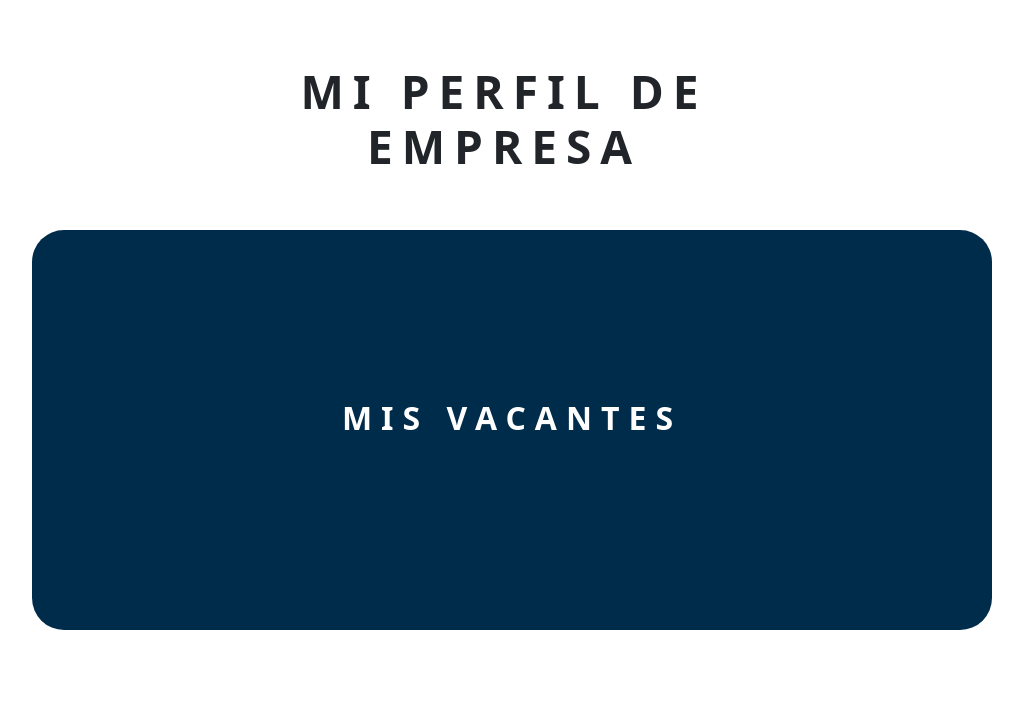
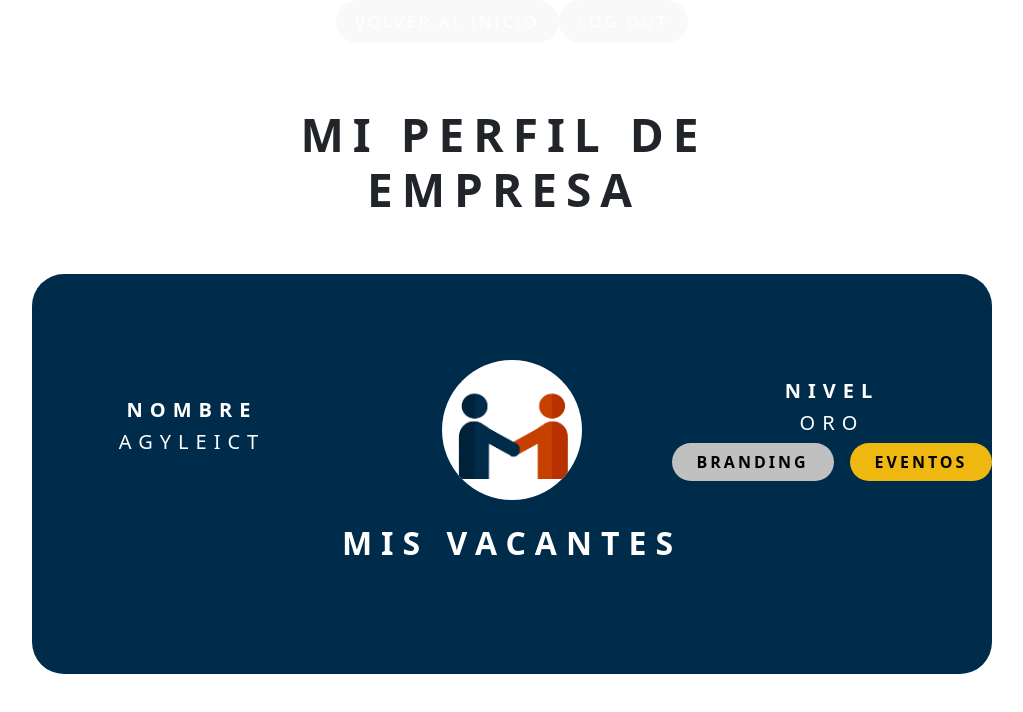
Before and after one commit to JavierMorgado/ISST-AgileICT-G02, a React (Vite) app: page /miEmpresa in a window 1280 px wide. Shown: the top 712 px of the page, without its empty margins (128-1151 px from the left). Built offline with nearby package versions, Linux system fonts and the light colour scheme.

Commit message:
comienzo del perfil

```diff
--- a/src/LogIn-Empresa.jsx
+++ b/src/LogIn-Empresa.jsx
@@ -1,7 +1,7 @@
 import { useState } from 'react'
 import DynamicInput from './textInput'
 import { Row, Stack, Button, Form, Col, Container } from 'react-bootstrap';
-//002
+
 
 export default function LogInEmpresa(props){
     const [email, setEmail] = useState('');
--- /dev/null
+++ b/src/MainMenu.jsx
@@ -0,0 +1,22 @@
+import { useState } from 'react'
+import DynamicInput from './textInput'
+import { Row, Stack, Button, Form, Col, Container } from 'react-bootstrap';
+
+
+export default function MainMenu(props){
+    const handleGoHome = () => {
+        window.location.href = '/';
+    };
+
+    const handleLogout = () => {
+        // Add your logout logic here
+        console.log('Logged out');
+    };
+
+    return (
+        <div>
+            <button onClick={handleGoHome} className='white rounded-pill'>Volver al Inicio</button>
+            <button onClick={handleLogout} className='white rounded-pill'>Log Out</button>
+        </div>
+    )
+}
--- a/src/MiEmpresa.jsx
+++ b/src/MiEmpresa.jsx
@@ -1,35 +1,76 @@
 import { useState } from 'react'
 import DynamicInput from './textInput'
 import { Row, Stack, Button, Form, Col, Container } from 'react-bootstrap';
-//002
+import agylelogo from './assets/agyleICT.png';
+import MainMenu from './MainMenu';
 
 export default function MiEmpresa(props){
 
-    function goToRegisterEmpresa(){
-        window.location.href = '/register-empresa';
+    function goToVacante(){
+        window.location.href = '/mi-empresa/vacante';
+    }
+    function goToNuevaVacante(){
+        window.location.href = '/mi-empresa/nueva-vacante';
+    }
+    function goToBranding(){
+        window.location.href = '/mi-empresa/branding';
+    }
+    function goToEventos(){
+        window.location.href = '/mi-empresa/eventos';
     }
 
     return(
-        <div className="d-flex flex-column justify-content-start align-items-center vh-100 vw-100">
-            <div className='d-flex justify-content-end align-items-center pt-3 me-3 w-50 mt-5'>
-                <h1>MI PERFIL DE EMPRESA</h1>
-            </div>
+        <div>
+            <MainMenu className/>
+            <div className="d-flex flex-column justify-content-st</div>art align-items-center vh-100 vw-100">
+                <div className='d-flex justify-content-end align-items-center pt-3 me-3 w-50 mt-5'>
+                    <h1>MI PERFIL DE EMPRESA</h1>
+                </div>
 
-            <div style={{backgroundColor: '#002C4B', width: '75%', height: '50%'}} className="rounded-5 d-flex flex-column justify-content-center align-items-center mt-5">
-            <Row>
-                    <Col md={4}>
-
+                <div style={{backgroundColor: '#002C4B', width: '75%', height: '50%'}} className="rounded-5 d-flex flex-column justify-content-center align-items-center mt-5">
+                <Row style={{width: '100%'}}>
+                    <Col md={4} className='d-flex justify-content-center'>
+                        <Stack className='align-items-center justify-content-center'>
+                            <h3 className='text-uppercase'>Nombre</h3>
+                            <h6 className='text-uppercase fw-normal'>AgyleICT</h6>
+                        </Stack>
                     </Col>
                     <Col md={4}>
-
+                        <Stack className='align-items-center justify-content-center'>
+                            <img
+                                src={agylelogo}
+                                alt="AgyleICT Logo"
+                                style={{
+                                    width: '7em',
+                                    height: '7em',
+                                    borderRadius: '50%',
+                                    border: '0px',
+                                    backgroundColor: 'white',
+                                    objectFit: 'contain'
+                                }}
+                            />
+                        </Stack>
                     </Col>
-                    <Col md={4}>
-
+                    <Col md={4} className='d-flex justify-content-center'>
+                        <Stack className='align-items-center justify-content-center'>
+                            <h3 className='text-uppercase'>nivel</h3>
+                            <h6 className='text-uppercase fw-normal'>oro</h6>
+                            <Stack direction='horizontal' gap={3} className='align-items-center justify-content-center'>
+                                <button className="btn bgPlata rounded-pill px-4 fw-semibold" onClick={goToBranding}>
+                                    BRANDING
+                                </button>
+                                <button className="btn bgOro rounded-pill px-4 fw-semibold" onClick={goToEventos}>
+                                    Eventos
+                                </button>
+                            </Stack>
+                        </Stack>
                     </Col>
                 </Row>
 
-                <h2 className='mb-4'>MIS VACANTES</h2>
+                <h2 className='mt-4 mb-4'>MIS VACANTES</h2>
 
+
+                </div>
             </div>
         </div>
     )
--- a/src/index.css
+++ b/src/index.css
@@ -202,3 +202,15 @@ input:not(:placeholder-shown) {
 .colorOro{
   color: #977409 !important;
 }
+
+.bgBronce{
+  background-color: #CD7F32 !important;
+}
+
+.bgPlata{
+  background-color: #C0C0C0 !important;
+}
+
+.bgOro{
+  background-color: #EFB810 !important;
+}
```
